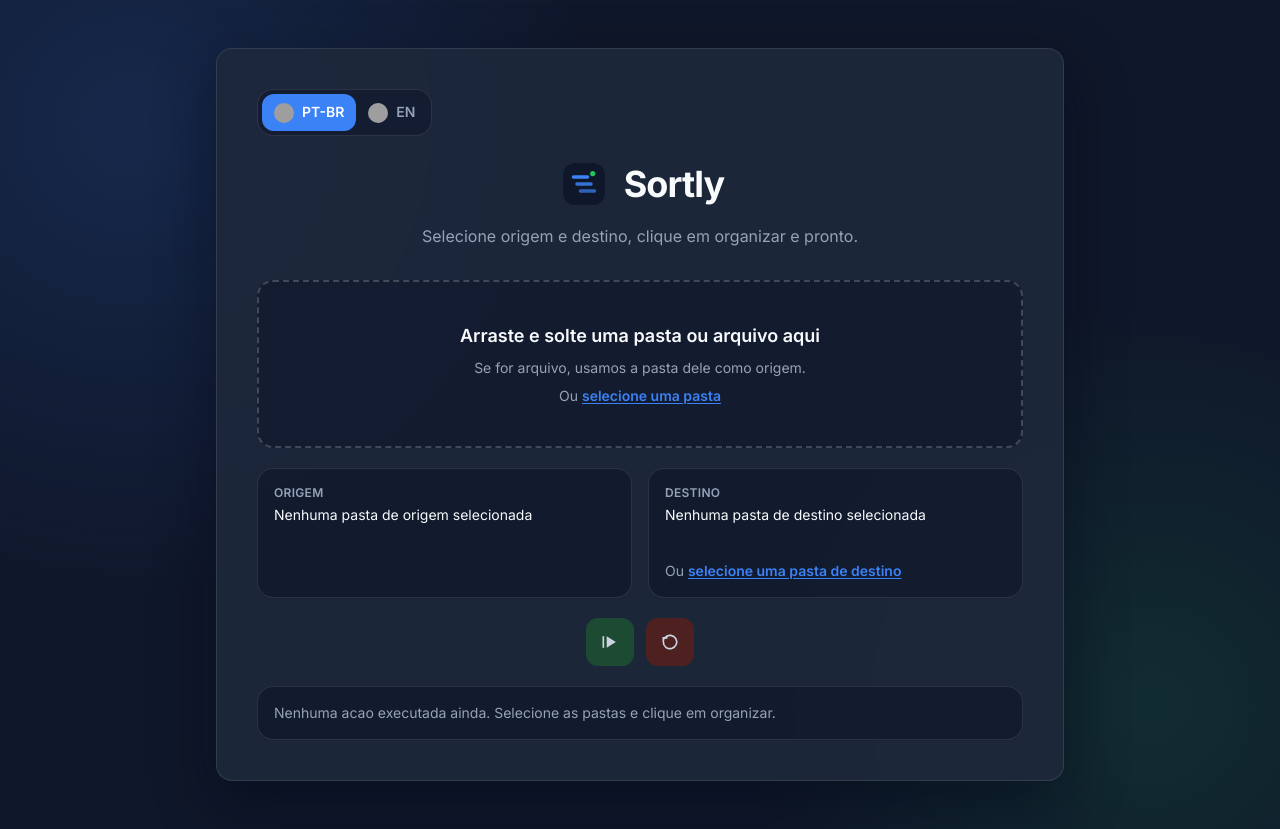
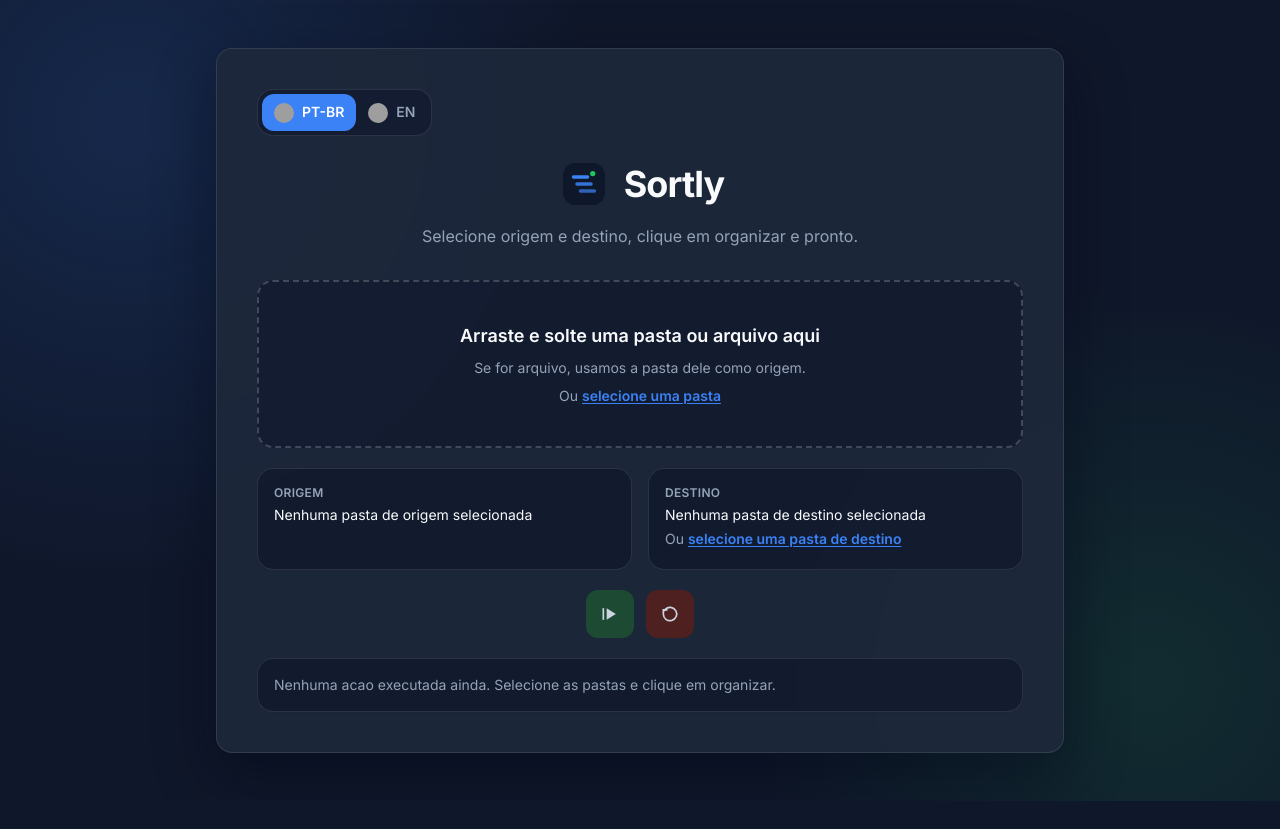
Before and after one commit to caiofdev/sortly, a React (Vite) app: page / in a window 1280 px wide. After the commit the page ends 801 px from the top, so only its background shows below. Built offline with nearby package versions, Linux system fonts and the light colour scheme; grey boxes are pictures that could not be loaded; the HTML template or start-up script is replaced by a standard one.

Commit message:
feat: update FolderPathsPanel and OrganizerView to conditionally render destination hints based on folder selection

```diff
--- a/src/components/FolderPathsPanel.jsx
+++ b/src/components/FolderPathsPanel.jsx
@@ -3,6 +3,7 @@ function FolderPathsPanel({
   destinationLabel,
   sourcePath,
   destinationPath,
+  hasDestination,
   destinationSelectHintPrefix,
   destinationSelectHintAction,
   onSelectDestinationFolder
@@ -16,9 +17,9 @@ function FolderPathsPanel({
 
       <div className="rounded-2xl border border-white/10 bg-[#0F172A]/65 px-4 py-4 shadow-sm">
         <p className="mb-1 text-xs font-semibold uppercase tracking-wide text-[#94A3B8]">{destinationLabel}</p>
-        <p className="min-h-12 break-all text-sm text-[#F8FAFC]">{destinationPath}</p>
+        <p className={`${hasDestination ? 'min-h-12' : ''} break-all text-sm text-[#F8FAFC]`}>{destinationPath}</p>
 
-        <p className="mt-2 text-sm text-[#94A3B8]">
+        <p className={`${hasDestination ? 'mt-2' : 'mt-1'} text-sm text-[#94A3B8]`}>
           {destinationSelectHintPrefix}{' '}
           <button
             type="button"
--- a/src/controllers/useFileOrganizerController.js
+++ b/src/controllers/useFileOrganizerController.js
@@ -45,9 +45,6 @@ function useFileOrganizerController(language) {
       }
 
       setSourceFolderPath(selectedPath);
-      if (!destinationFolderPath) {
-        setDestinationFolderPath(selectedPath);
-      }
       setFeedback(null);
     } catch {
       setFeedback({
@@ -82,9 +79,6 @@ function useFileOrganizerController(language) {
       }
 
       setSourceFolderPath(result.sourceFolderPath);
-      if (!destinationFolderPath) {
-        setDestinationFolderPath(result.sourceFolderPath);
-      }
 
       setFeedback({
         type: 'success',
--- a/src/views/OrganizerView.jsx
+++ b/src/views/OrganizerView.jsx
@@ -20,7 +20,8 @@ function OrganizerView({
   onUndoLastOrganization
 }) {
   const text = organizerCopy[language] || organizerCopy['pt-BR'];
-  const destinationLabel = destinationFolderPath || sourceFolderPath || text.destinationEmpty;
+  const hasDestination = Boolean(destinationFolderPath);
+  const destinationLabel = destinationFolderPath || text.destinationEmpty;
 
   return (
     <main className="relative min-h-screen overflow-hidden bg-[#0F172A] text-[#F8FAFC]">
@@ -43,6 +44,7 @@ function OrganizerView({
               destinationLabel={text.destinationLabel}
               sourcePath={sourceFolderPath || text.sourceEmpty}
               destinationPath={destinationLabel}
+              hasDestination={hasDestination}
               destinationSelectHintPrefix={text.destinationSelectHintPrefix}
               destinationSelectHintAction={text.destinationSelectHintAction}
               onSelectDestinationFolder={onSelectDestinationFolder}
```
